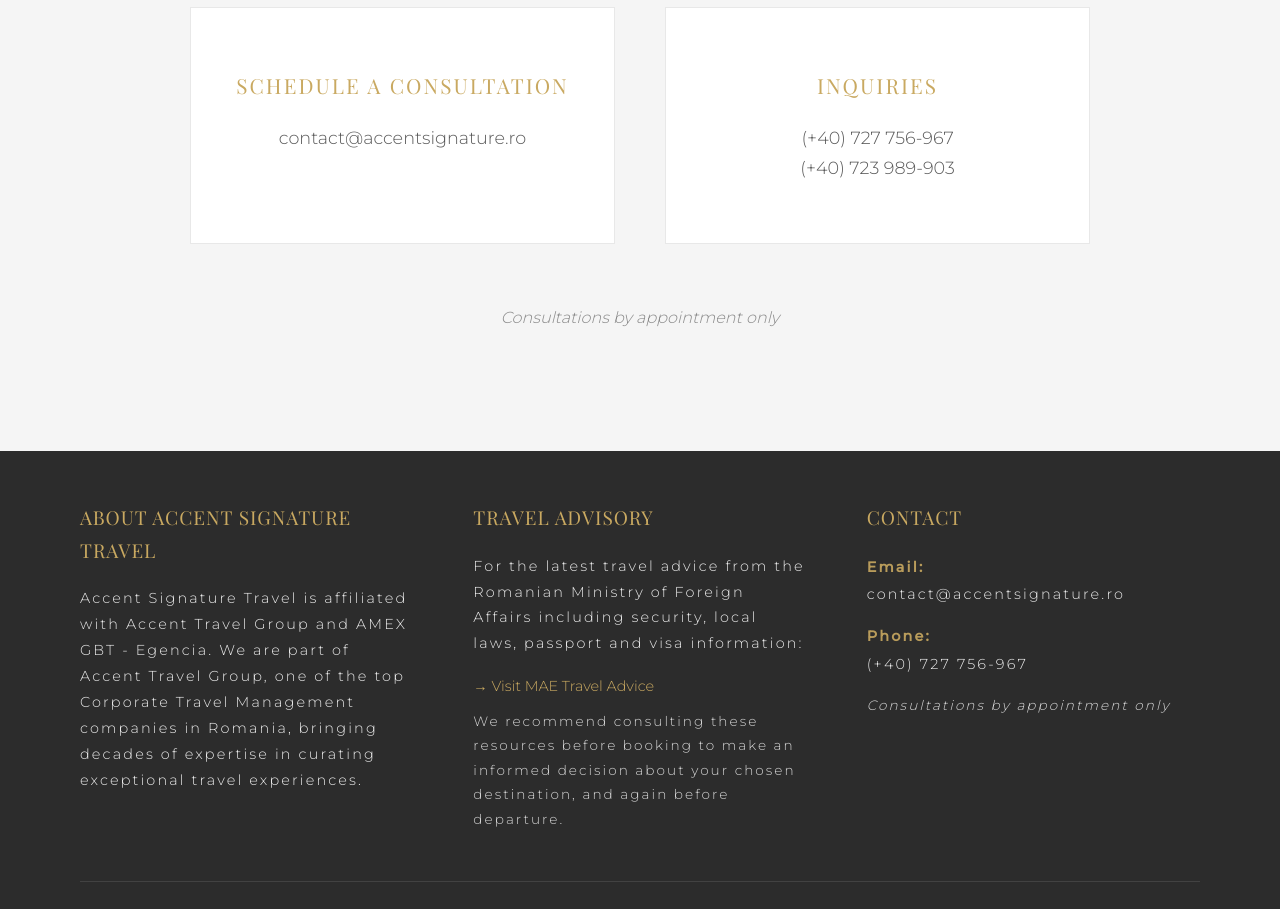
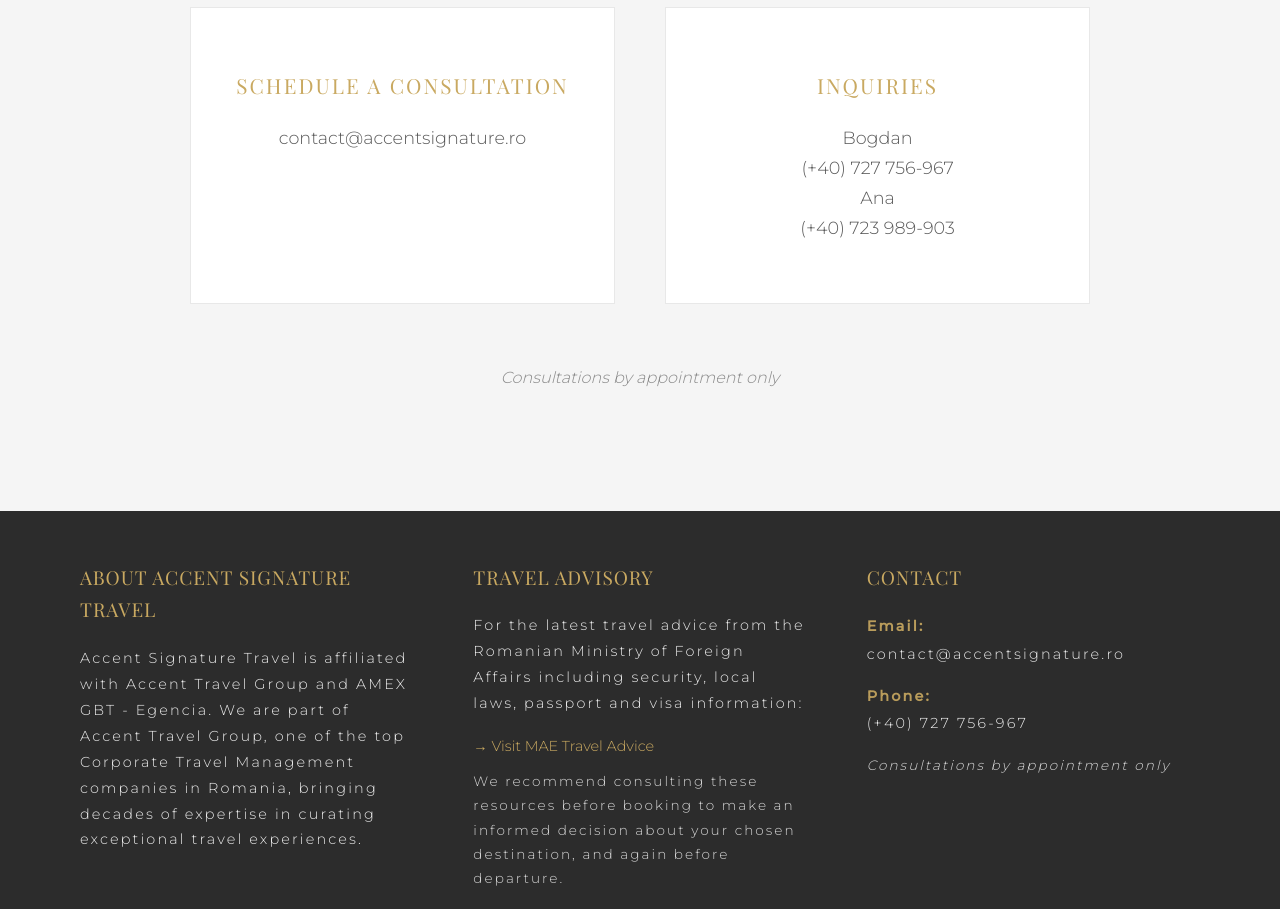
Before and after one commit to Accent-Signature/Travel, a plain HTML site: page index.html in a window 1280 px wide. Shown: the part 6480-7389 px from the top of the page. Drawn offline with nearby package versions, Linux system fonts and the light colour scheme; a web font is replaced by a local one.

Commit message:
Update index.html

```diff
--- a/index.html
+++ b/index.html
@@ -861,7 +861,9 @@
                 </div>
                 <div class="contact-card fade-in">
                     <h3>Inquiries</h3>
+                    <p>Bogdan</p>
                     <p>(+40) 727 756-967</p>
+                    <p>Ana</p>
                     <p>(+40) 723 989-903</p>
                 </div>
             </div>
```
